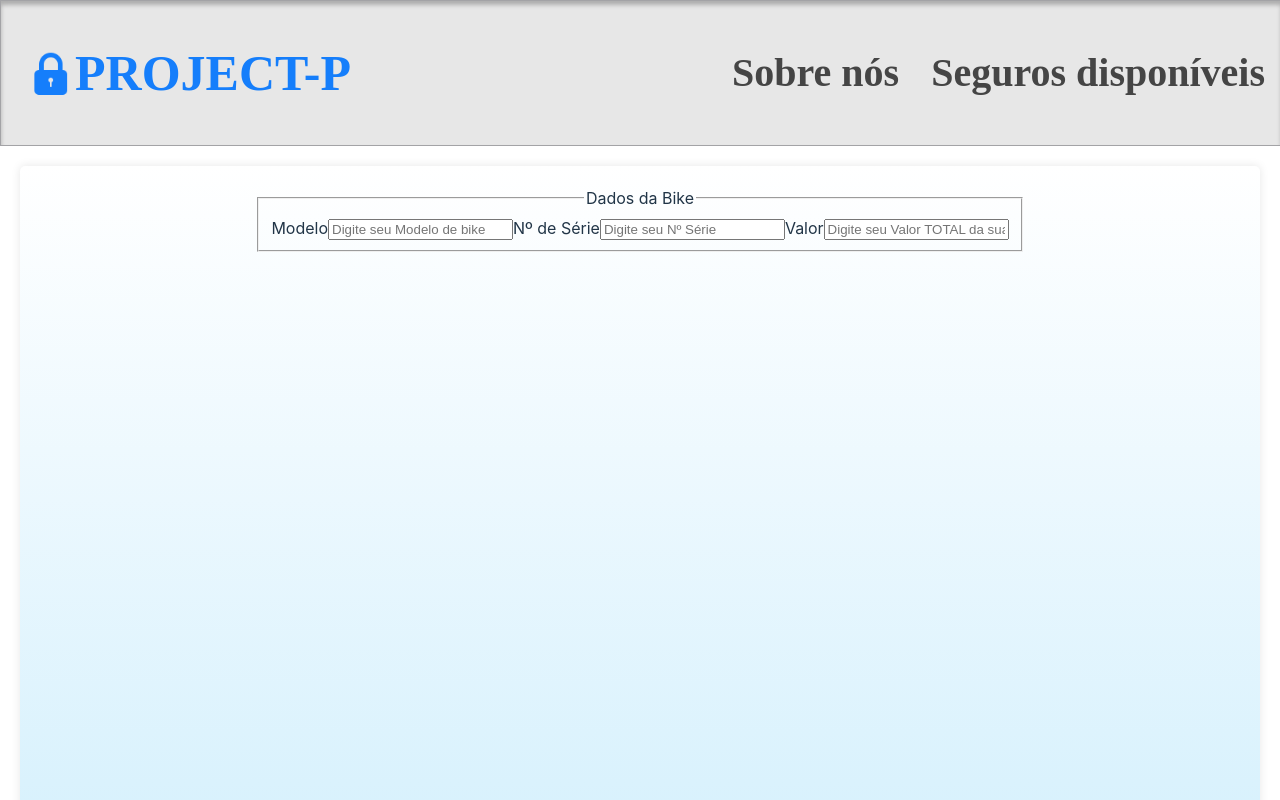
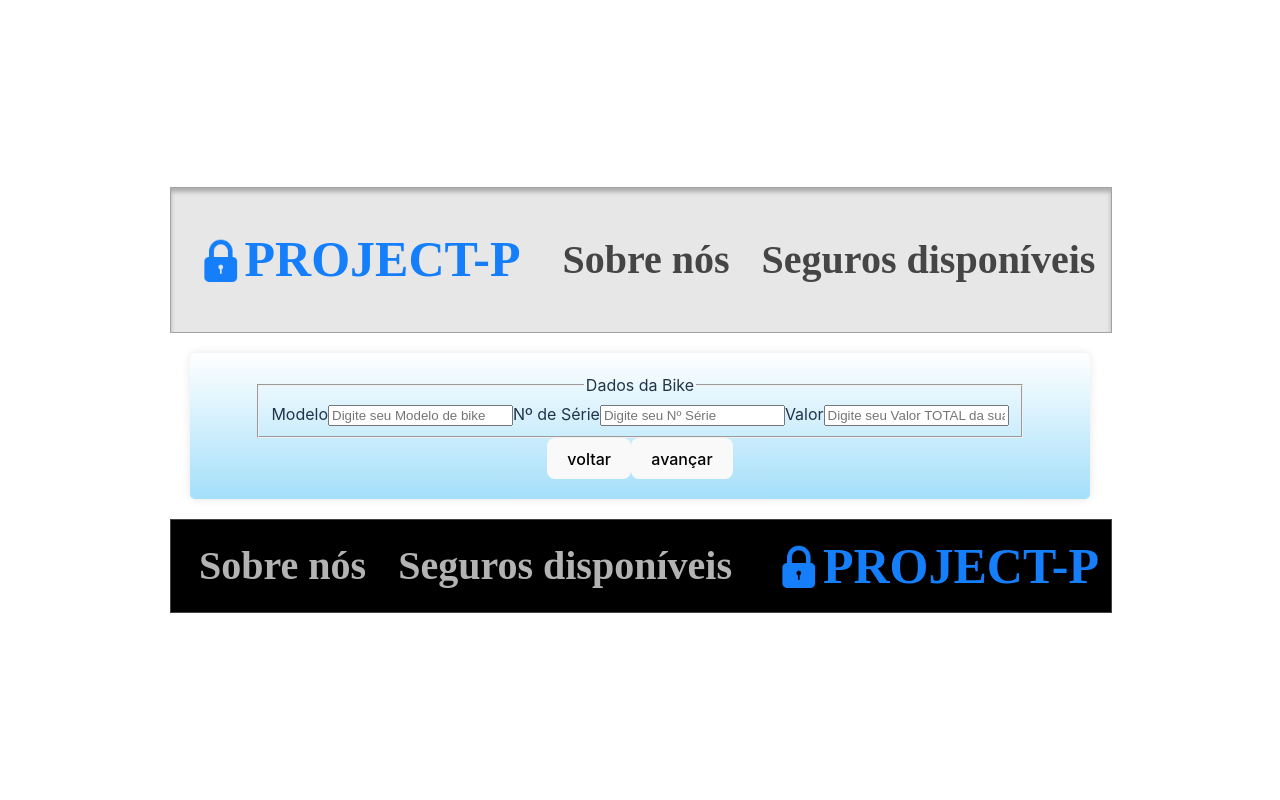
Before and after one commit to MatheusFelipeCamarinhaDuarte/Sprint-3, a React (Vite) app: page /dados-bike in a window 1280 px wide. Shown: the top 800 px of the page. Built offline with nearby package versions, Linux system fonts and the light colour scheme.

Commit message:
Arrumando o width

```diff
--- a/src/routes/CSS/Dados-cliente.css
+++ b/src/routes/CSS/Dados-cliente.css
@@ -1,23 +1,24 @@
+.navegacao{
+    display: flex;
+    flex-direction: row;
+    justify-content: space-between;
+};
+
 /*
 Página
 */
 main {
     display: flex;
-    width: 1200px;
-    height: 1475px;
     flex-direction: column;
-    justify-content: center;
+    justify-content: space-between;
     align-items: center;
-    gap: 100px;
-    flex-shrink: 0;
     background: linear-gradient(180deg, #FFF 0%, #A4DFFA 100%);
 };
-
 
 /*
 Retângulo de interação
 */
-.form-cliente{
+fieldset {
     width: 1000px;
     height: 1000px;
     flex-shrink: 0;
@@ -25,10 +26,11 @@
     box-shadow: 0px 4px 4px 0px rgba(0, 0, 0, 0.25) inset;
 };
 
+
 /*
 Título
 */
-.titulo-cliente{
+legend {
     color: #000;
     font-family: Patua One;
     font-size: 64px;
@@ -37,10 +39,11 @@
     line-height: normal;
 };
 
+
 /*
 Retângulo do formulário
 */
-.formulario{
+div {
     display: flex;
     width: 800px;
     padding: 0px 50px 27px 50px;
@@ -50,10 +53,11 @@
     background: #157EFB;
 };
 
+
 /*
 Campos do form
 */
-.campo-form{
+input{
     width: 700px;
     height: 60px;
     flex-shrink: 0;
@@ -61,10 +65,11 @@
     background: #FFF;
 };
 
+
 /*
 Textos do form
 */
-.text-form{
+label{
     color: #FFF;
     font-family: Patua One;
     font-size: 64px;
@@ -72,6 +77,7 @@
     font-weight: 400;
     line-height: 100px; /* 156.25% */
 };
+
 
 /*
 Botão voltar
@@ -94,10 +100,11 @@
     line-height: normal;
 };
 
+
 /*
 Botão avançar
 */
-.botao-voltar{
+.botao-avancar{
     display: inline-flex;
     padding: 25px;
     justify-content: center;
@@ -105,7 +112,7 @@
     background: #425AB0;
 };
 
-.texto-voltar{
+.texto-avancar{
     color: rgba(255, 255, 255, 0.95);
     text-shadow: 0px 4px 4px rgba(0, 0, 0, 0.25);
     font-family: Patua One;
```
Lines whose indentation alone changed are shown as unchanged.
